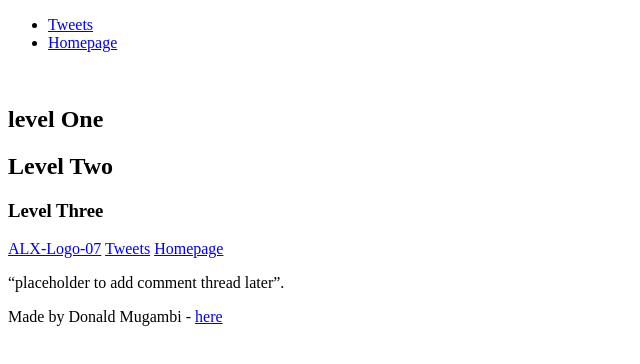
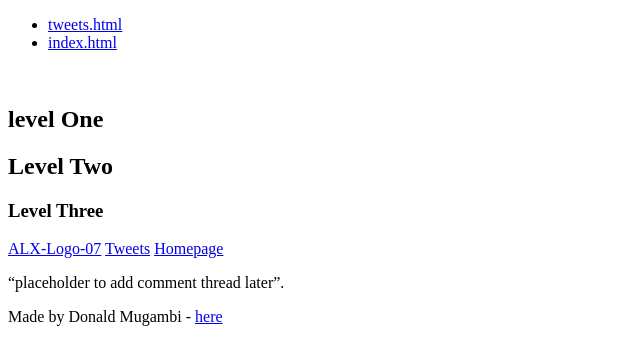
Before and after one commit to Dmgk89/My_First_Portfolio, a plain HTML site: page html_basic/index.html in a window 1280 px wide. Shown: the full height of the page, 0-640 px from the left. Drawn offline with Linux system fonts and the light colour scheme.

Commit message:
modified files

```diff
--- a/html_basic/index.html
+++ b/html_basic/index.html
@@ -5,11 +5,12 @@
     <meta name="viewport" content="width=device-width, initial-scale=1.0">
     <title>Document</title>
 </head>
+<body>
     <header>
         <nav>
             <ul>
-                <li><a href="tweets.html"> Tweets</a> </li>
-                <li><a href="index.html"> Homepage </a></li>
+                <li><a href="tweets.html">tweets.html</a> </li>
+                <li><a href="index.html">index.html</a></li>
             </ul>
         </nav>
     </header>
@@ -32,6 +33,7 @@
     </aside>
 </article>
 </main>
+</body>
 <footer>
     <p>Made by Donald Mugambi - <a href="www.linkedin.com/in/donald-mugambi" target="_blank"> here</a></p>
 </footer>
```
Also changed, not shown: html_basic/base_index.html (+0 -1 lines), html_basic/tweets.html (+4 -2 lines).
